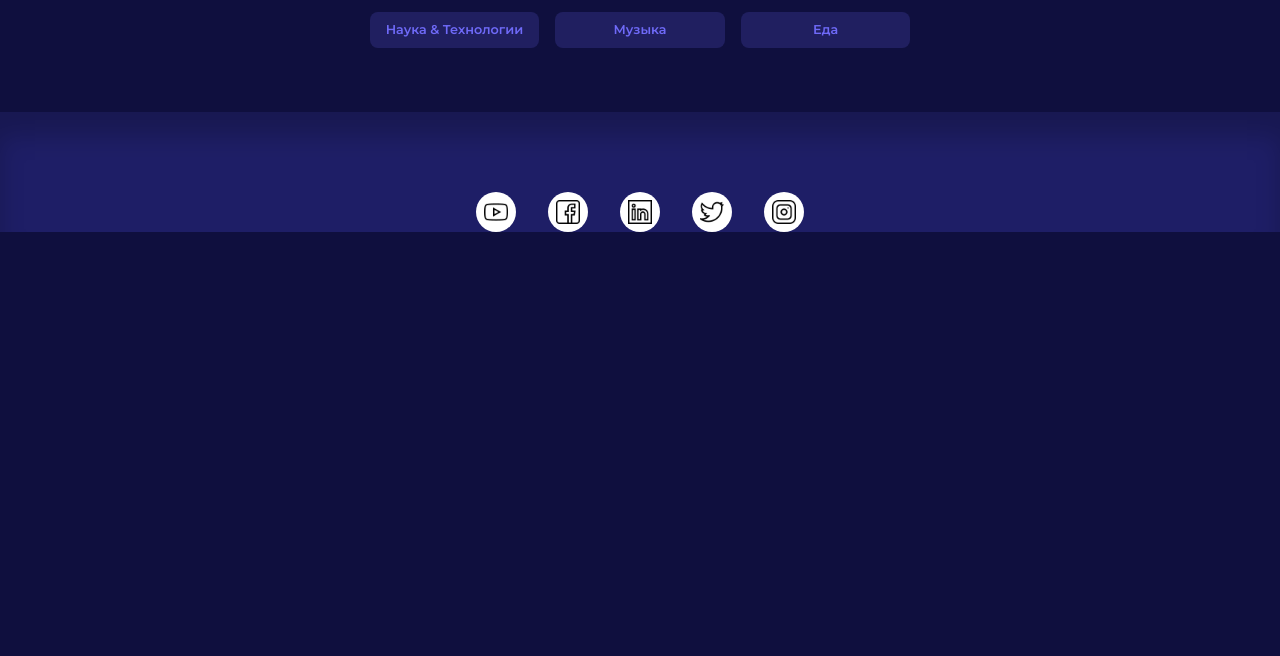
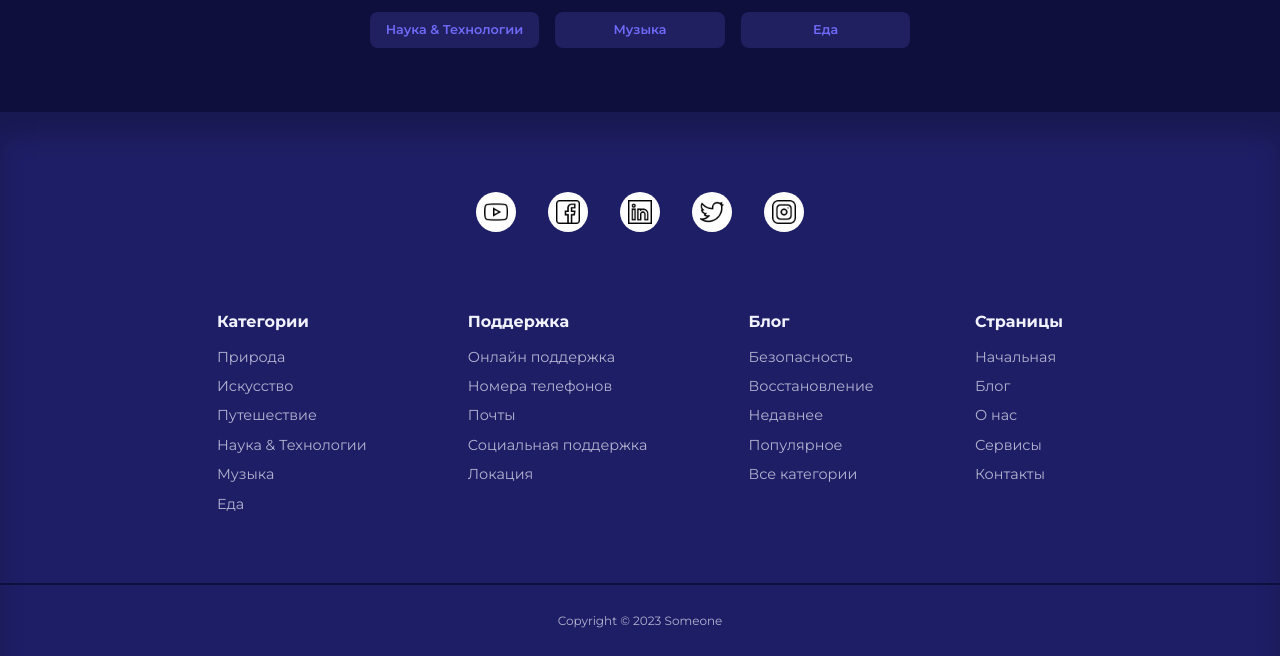
Before and after one commit to MaxK0/Blog, a PHP site: page / in a window 1280 px wide. Shown: the part 2194-2850 px from the top of the page. Before the commit the page ends 2426 px from the top, so only its background shows below. Run offline with PHP 8.4, Linux system fonts and the light colour scheme.

Commit message:
Создана главная страница

```diff
--- a/html/assets/css/style.css
+++ b/html/assets/css/style.css
@@ -72,7 +72,7 @@ h2 {
     margin: 1rem 0;
 }
 h3 {
-    font-size: 1.1rem;
+    font-size: 1.3rem;
     margin: 0.8rem 0 0.5rem 0;
 }
 h4 {
@@ -272,4 +272,29 @@ footer {
 .link-button:hover {
     background-color: var(--color-bg);
 }
+
+.footer__nav {
+    margin-top: 5rem;
+    display: flex;
+    justify-content: space-around;
+}
+
+.footer__nav h4 {
+    margin-bottom: 0.6rem;
+}
+.footer__nav li {
+    padding: 0.2rem 0;
+}
+.footer__nav a {
+    opacity: 0.7;
+}
+.footer__nav a:hover {
+    opacity: 1;
+}
+.footer__copyright {
+    text-align: center;
+    padding: 1.5rem 0;
+    border-top: 2px solid var(--color-bg);
+    margin-top: 4rem;
+}
 /* <================================ Конец подвала ================================> */
--- a/html/index.html
+++ b/html/index.html
@@ -203,8 +203,56 @@
                 <a href="*" class="link-button" target="_blank"><img src="assets/img/icons/twitter.png" alt=""></a>
                 <a href="*" class="link-button" target="_blank"><img src="assets/img/icons/instagram.png" alt=""></a>
             </div>
+            <nav class="footer__nav">
+                <div>
+                    <h4>Категории</h4>
+                    <ul>
+                        <li><a href="*">Природа</a></li>
+                        <li><a href="*">Искусство</a></li>
+                        <li><a href="*">Путешествие</a></li>
+                        <li><a href="*">Наука & Технологии</a></li>
+                        <li><a href="*">Музыка</a></li>
+                        <li><a href="*">Еда</a></li>
+                    </ul>
+                </div>
+
+                <div>
+                    <h4>Поддержка</h4>
+                    <ul>
+                        <li><a href="*">Онлайн поддержка</a></li>
+                        <li><a href="*">Номера телефонов</a></li>
+                        <li><a href="*">Почты</a></li>
+                        <li><a href="*">Социальная поддержка</a></li>
+                        <li><a href="*">Локация</a></li>
+                    </ul>
+                </div>
+
+                <div>
+                    <h4>Блог</h4>
+                    <ul>
+                        <li><a href="*">Безопасность</a></li>
+                        <li><a href="*">Восстановление</a></li>
+                        <li><a href="*">Недавнее</a></li>
+                        <li><a href="*">Популярное</a></li>
+                        <li><a href="*">Все категории</a></li>
+                    </ul>
+                </div>
+
+                <div>
+                    <h4>Страницы</h4>
+                    <ul>
+                        <li><a href="*">Начальная</a></li>
+                        <li><a href="*">Блог</a></li>
+                        <li><a href="*">О нас</a></li>
+                        <li><a href="*">Сервисы</a></li>
+                        <li><a href="*">Контакты</a></li>
+                    </ul>
+                </div>
+            </nav>
         </div>
-
+        <div class="footer__copyright">
+            <p><small>Copyright &copy 2023 Someone</small></p>
+        </div>
     </footer>
     <!-- <========================== Конец подвала  ==========================> -->
 </body>
```
